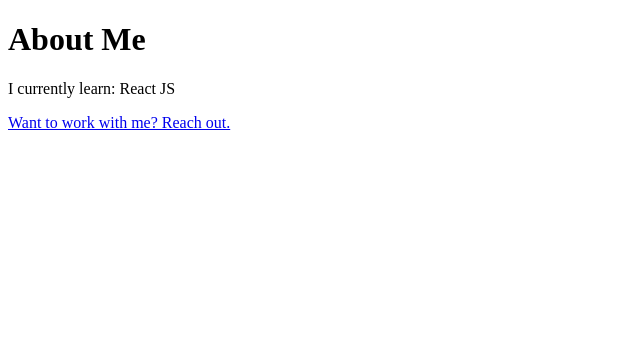
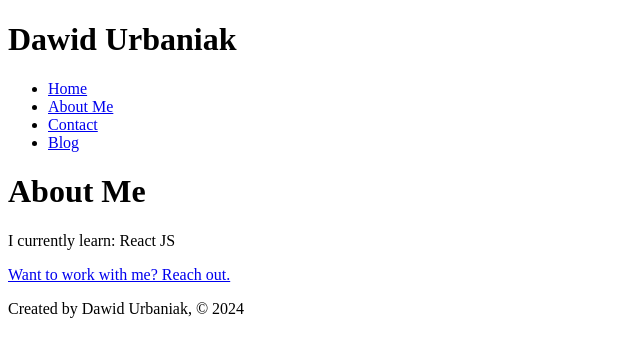
Before and after one commit to udawid/gatsby-project, a Gatsby site: page /about in a window 1280 px wide. Shown: the whole page, without its empty margins (0-640 px from the left). Built offline with nearby package versions, Linux system fonts and the light colour scheme; Gatsby itself is replaced by a stand-in of ours.

Commit message:
Creating Gatsby Page Layouts

```diff
--- /dev/null
+++ b/src/components/footer.js
@@ -0,0 +1,11 @@
+import React from "react";
+
+const Footer = () => {
+  return (
+    <footer>
+      <p>Created by Dawid Urbaniak, © 2024</p>
+    </footer>
+  );
+};
+
+export default Footer;
--- /dev/null
+++ b/src/components/header.js
@@ -0,0 +1,28 @@
+import React from "react";
+import { Link } from "gatsby";
+
+const Header = () => {
+  return (
+    <header>
+      <h1>Dawid Urbaniak</h1>
+      <nav>
+        <ul>
+          <li>
+            <Link to="/">Home</Link>
+          </li>
+          <li>
+            <Link to="/about">About Me</Link>
+          </li>
+          <li>
+            <Link to="/contact">Contact</Link>
+          </li>
+          <li>
+            <Link to="/blog">Blog</Link>
+          </li>
+        </ul>
+      </nav>
+    </header>
+  );
+};
+
+export default Header;
--- /dev/null
+++ b/src/components/layout.js
@@ -0,0 +1,16 @@
+import React from "react";
+
+import Header from "./header";
+import Footer from "./footer";
+
+const Layout = (props) => {
+  return (
+    <div>
+      <Header />
+      {props.children}
+      <Footer />
+    </div>
+  );
+};
+
+export default Layout;
--- a/src/pages/about.js
+++ b/src/pages/about.js
@@ -1,15 +1,17 @@
 import React from "react";
 import { Link } from "gatsby";
 
+import Layout from "../components/layout";
+
 const AboutPage = () => {
   return (
-    <div>
+    <Layout>
       <h1>About Me</h1>
       <p>I currently learn: React JS</p>
       <p>
         <Link to="/contact">Want to work with me? Reach out.</Link>
       </p>
-    </div>
+    </Layout>
   );
 };
 
--- a/src/pages/blog.js
+++ b/src/pages/blog.js
@@ -1,11 +1,13 @@
 import React from "react";
+
+import Layout from "../components/layout";
 
 const BlogPage = () => {
   return (
-    <div>
+    <Layout>
       <h1>Blog</h1>
       <p>Posts will show up here later on.</p>
-    </div>
+    </Layout>
   );
 };
 
--- a/src/pages/contact.js
+++ b/src/pages/contact.js
@@ -1,11 +1,13 @@
 import React from "react";
+
+import Layout from "../components/layout";
 
 const ContactPage = () => {
   return (
-    <div>
+    <Layout>
       <h1>Contact</h1>
       <p>The best way to reach me is via e-mail: udawid00@gmail.com</p>
-    </div>
+    </Layout>
   );
 };
 
```
Also changed, not shown: src/pages/index.js (+3 -9 lines).
